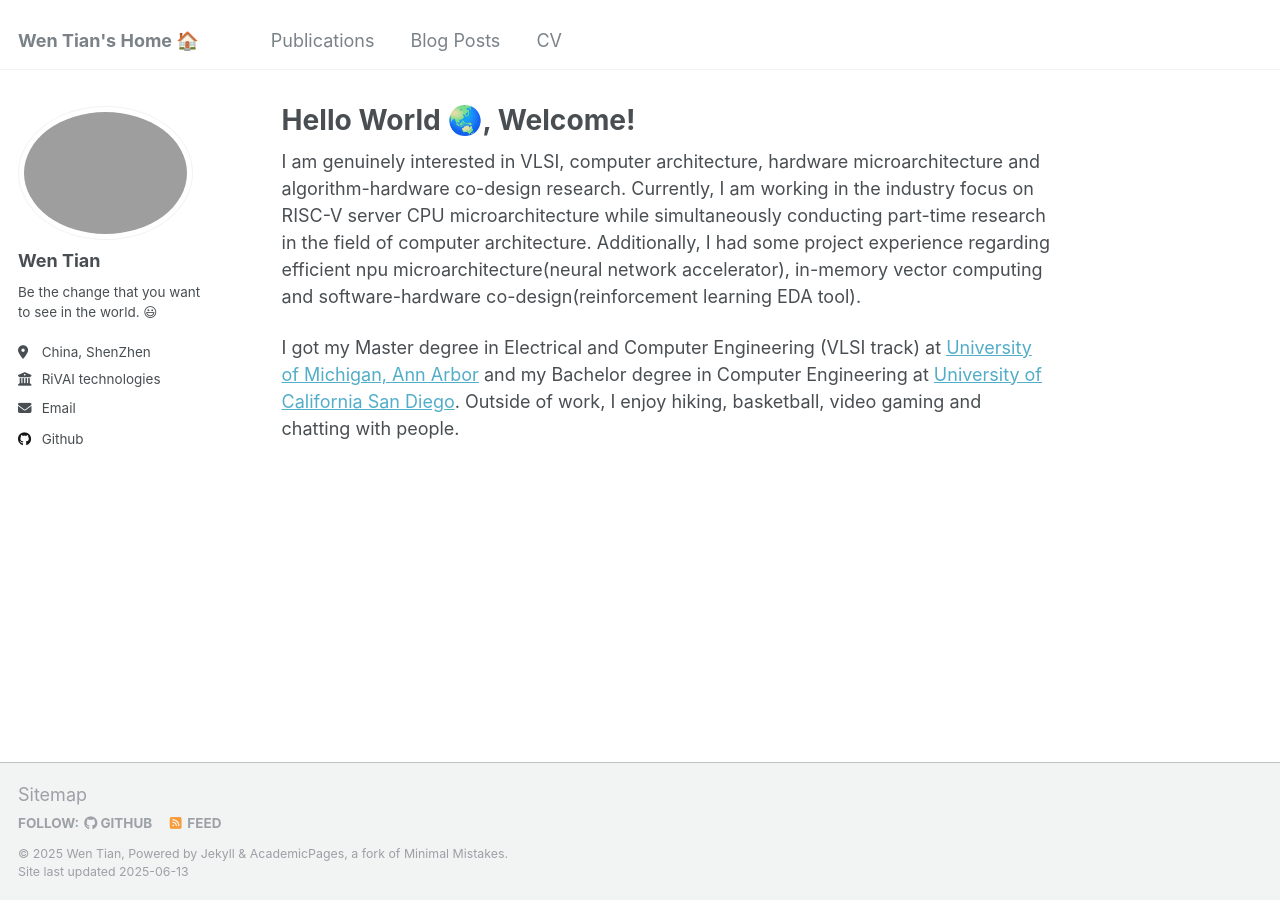
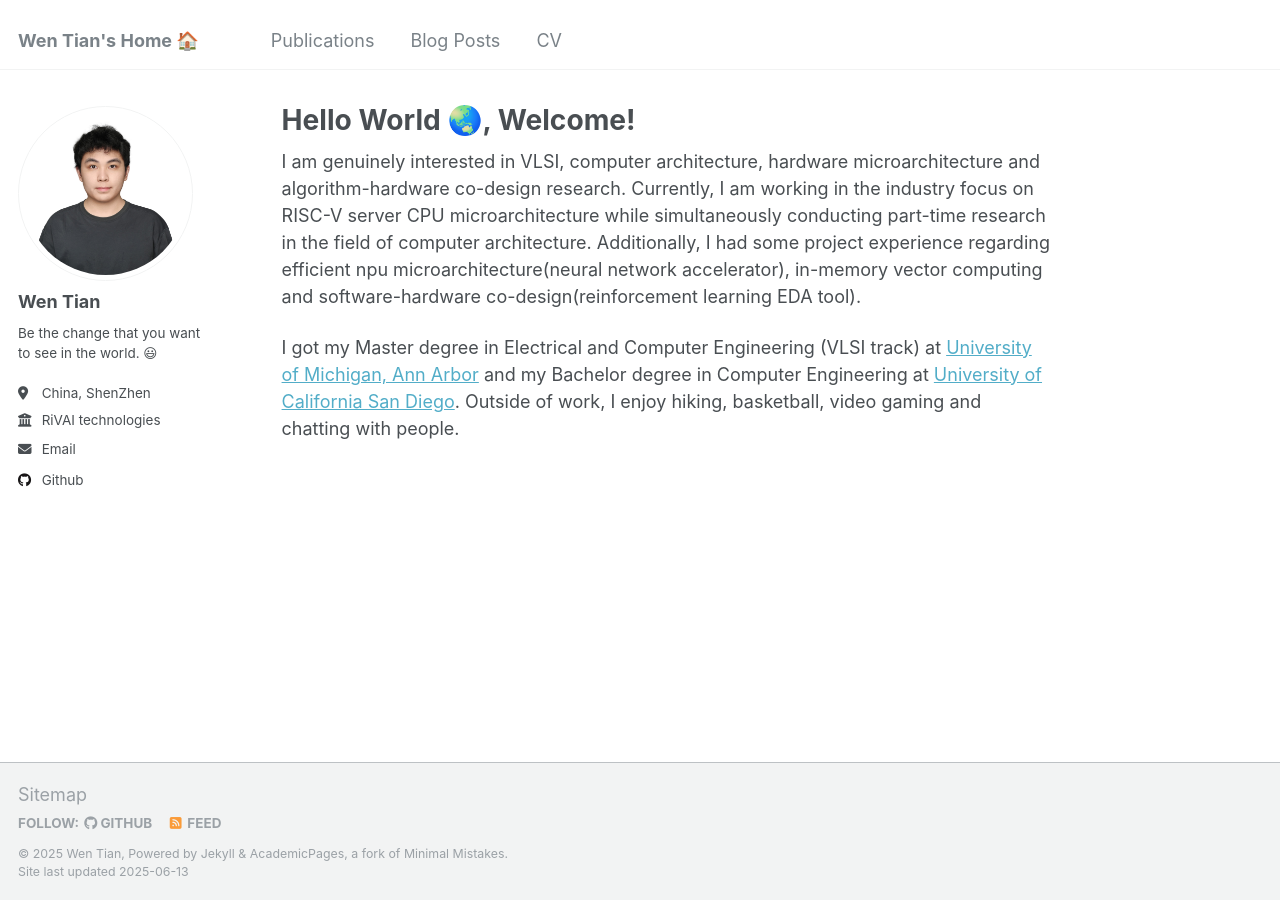
Before and after one commit to Wen-Tian-Pineapple/wen-tian-pineapple.github.io, a Jekyll site: the page built from _pages/about.md, in a window 1280 px wide. Built offline with Jekyll 4.4.1, drawn with Linux system fonts in a browser that asks for light colours.

Commit message:
Update _config.yml

```diff
--- a/_config.yml
+++ b/_config.yml
@@ -21,7 +21,7 @@ repository               : "wen-tian-pineapple/wen-tian-pineapple.github.io"
 #               Additional customization can be done by editing /_includes/author-profile.html
 author:
   # Biographic information
-  avatar           : "wentian.jepg"
+  avatar           : "wentian.jpeg"
   name             : "Wen Tian"
   pronouns         : # example: "she/her"
   bio              : "Be the change that you want to see in the world. 😃"
```
